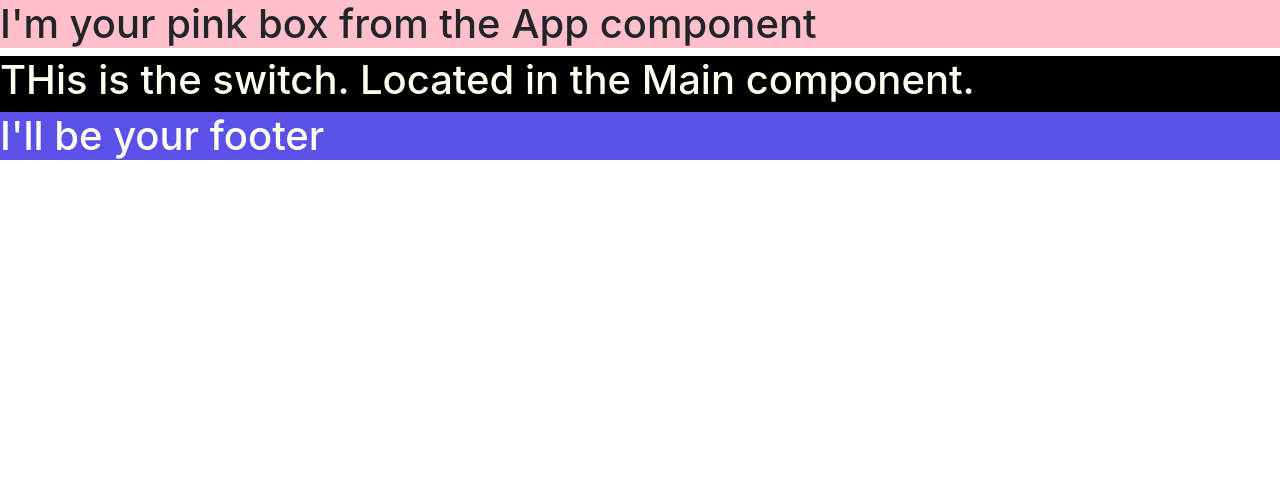
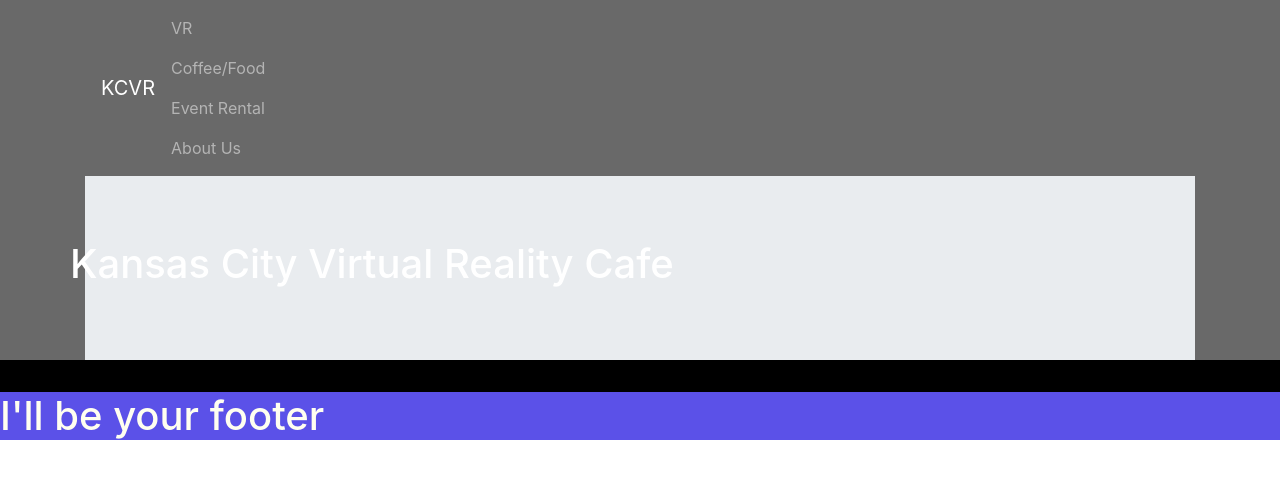
Before and after one commit to Kodachromecoder/ReactVR, a React (Create React App) app: page /home in a window 1280 px wide. Shown: the top 478 px of the page. Built offline with nearby package versions, Linux system fonts and the light colour scheme.

Commit message:
started Navbar

```diff
--- a/src/App.css
+++ b/src/App.css
@@ -2,7 +2,12 @@
   background-color: pink;
 }
 
-.mainheader {
+.jumbotron {
+  background-color: #0a091a;
+  color: white;
+}
+
+.Navbar {
   background-color: #0a091a;
   color: white;
 }
--- a/src/App.js
+++ b/src/App.js
@@ -8,7 +8,6 @@ function App() {
   return (
     <BrowserRouter>
       <div >
-        <h1 className="pinkbox">I'm your pink box from the App component</h1>
         <Main />
       </div>
     </BrowserRouter>
--- a/src/components/Home.js
+++ b/src/components/Home.js
@@ -1,14 +1,15 @@
 import React, { Component } from 'react';
+
 import Mainheader from './Mainheadercomponent';
 
 
 
 class Home extends Component {
     render() {
+
         return (
             <div className="homepage">
                 <Mainheader />
-                <h1>This will be the home page.</h1>
             </div>
         );
     }
--- a/src/components/Main.js
+++ b/src/components/Main.js
@@ -17,8 +17,10 @@ class Main extends Component {
         return (
             <div className="main">
                 <Switch>
-                <h1>THis is the switch. Located in the Main component.</h1>
                 <Route path='/home' component={HomePage} />
+{/*               <Route exact path='/' component={} /> */}
+{/*               <Route exact path='/' component={} /> */}
+ {/*               <Route exact path='/' component={} /> */}
                 <Redirect to='/home' />
                 </Switch>
                 <Footer />
--- a/src/components/Mainheadercomponent.js
+++ b/src/components/Mainheadercomponent.js
@@ -1,12 +1,46 @@
 import React, { Component } from 'react';
+import {
+    Collapse,
+    Navbar,
+    NavbarToggler,
+    NavbarBrand,
+    Nav,
+    NavItem,
+    NavLink, Jumbotron,
+  } from 'reactstrap';
 
 
 
 class Mainheader extends Component {
+
     render() {
+
         return (
-            <div className="mainheader">
-                <h1>I'll be your main header for the home page only. I'll have your logo and a toggle button for your nav bar. I'll have a cool image that is unique to the home page.</h1>
+            <div className="mainheader container">
+               <Navbar dark sticky="top">
+                    <NavbarBrand href="/">KCVR</NavbarBrand>
+                    <Nav className="mr-auto" navbar>
+                        <NavItem>
+                        <NavLink href="">VR</NavLink>
+                        </NavItem>
+                        <NavItem>
+                        <NavLink href="">Coffee/Food</NavLink>
+                        </NavItem>
+                        <NavItem>
+                        <NavLink href="">Event Rental</NavLink>
+                        </NavItem>
+                        <NavItem>
+                        <NavLink href="">About Us</NavLink>
+                        </NavItem>
+                    </Nav>
+                </Navbar>
+                <Jumbotron fluid className="container jumbotron">
+                    <div className="row">
+                        <h1>Kansas City Virtual Reality Cafe</h1>
+
+
+                    </div>
+                </Jumbotron>
             </div>
         );
     }
```
